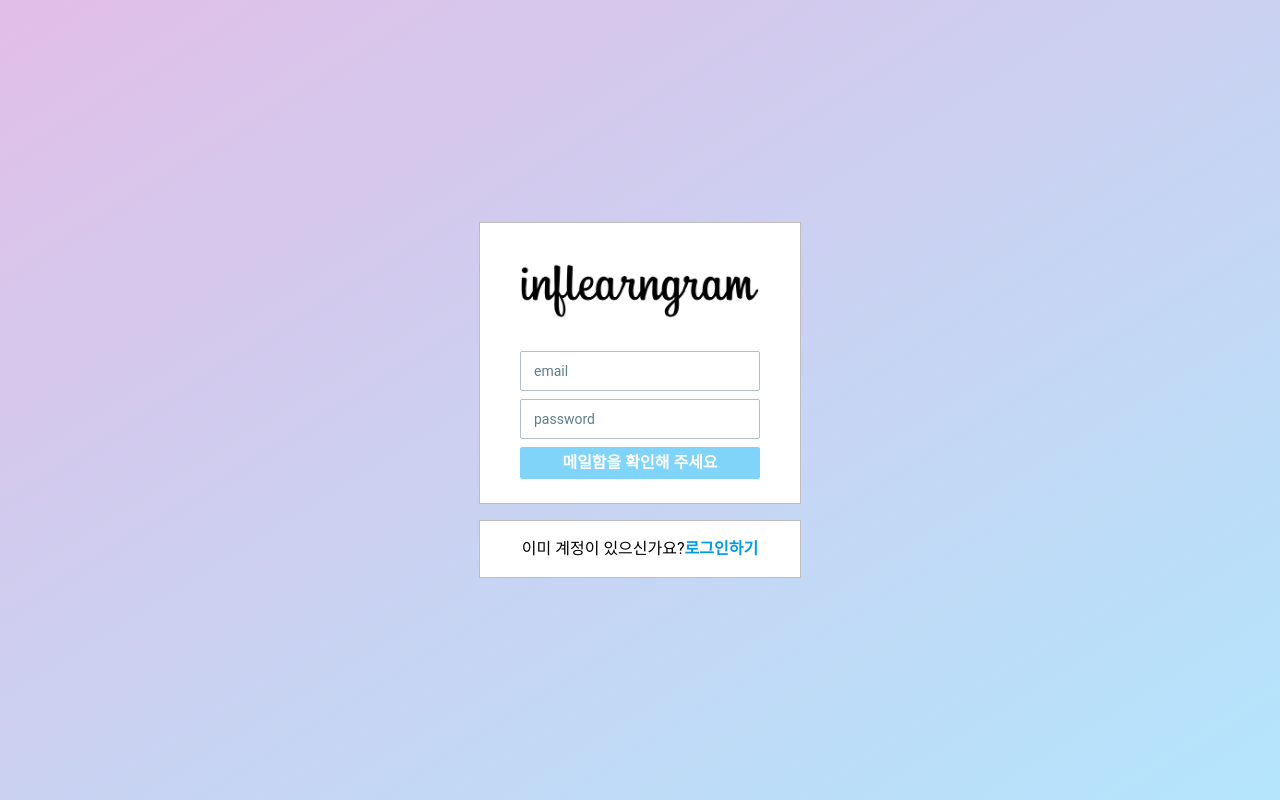
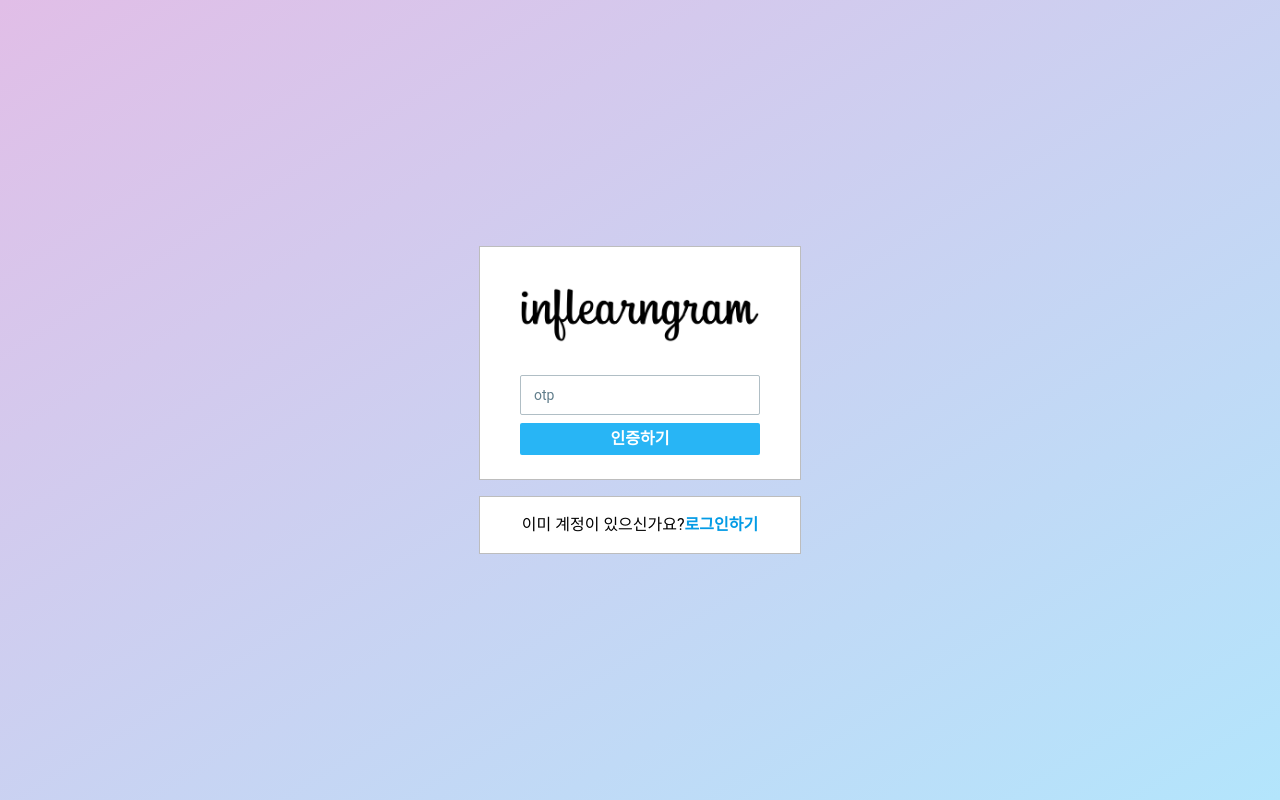
Before and after one commit to y-minion/Supabase-instagram-clone, a Next.js app in the folder supabase-instagram-clone/: page / in a window 1280 px wide. Both pictures are taken after a click on the button "가입하기". Built offline with nearby package versions, Linux system fonts and the light colour scheme; no server answers.

Commit message:
✨ OTP 회원가입 기능 구현 완료
supabase.auth.verifyOtp를 통해 이메일을 통해 받은 인증번호를 이용해 회원 정보를 검증한뒤, 회원가입 시키도록 구현 완료

```diff
--- a/supabase-instagram-clone/components/auth/signup.tsx
+++ b/supabase-instagram-clone/components/auth/signup.tsx
@@ -6,6 +6,7 @@ import { useState } from "react";
 import { createBrowserSupabaseClient } from "utils/supabase/client";
 
 export default function SignUp({ setView }) {
+  const [otp, setOtp] = useState("");
   const [email, setEmail] = useState("");
   const [password, setPassword] = useState("");
   const [confirmationRequired, setConfirmationRequiered] = useState(false);
@@ -35,11 +36,42 @@ export default function SignUp({ setView }) {
     },
   });
 
+  const verifyOtpMutation = useMutation({
+    mutationFn: async () => {
+      //회원가입 진행시 수파베이스의 회원가입 메서드를 사용한다. 사용자의 이메일,비밀번호, 리다이렉트 주소를 전달한다.
+      //회원가입 로직이 성공시 data가 반환된다.
+      const { data, error } = await supabase.auth.verifyOtp({
+        type: "signup",
+        email,
+        token: otp,
+      });
+
+      //회원가입 성공시 승인여부 상태도 변경한다.
+      if (data) {
+        console.log(data);
+      }
+
+      if (error) {
+        alert(error.message);
+      }
+    },
+  });
+
   return (
     <div className="flex flex-col gap-4">
       <div className="pt-10 pb-6 px-10 w-full flex flex-col items-center justify-center max-w-full border border-gray-400 bg-white gap-2">
         <img src="images/inflearngram.png" className="w-60 mb-6" />
-
+        {confirmationRequired ? (
+          <Input
+            value={otp}
+            onChange={(e) => setOtp(e.target.value)}
+            label="otp"
+            type="text"
+            className="w-full rounded-sm"
+            placeholder="6자리 OTP를 입력해주세요."
+          />
+        ) : (
+          <>
             <Input
               value={email}
               onChange={(e) => setEmail(e.target.value)}
@@ -54,14 +86,28 @@ export default function SignUp({ setView }) {
               type="password"
               className="w-full rounded-sm"
             />
+          </>
+        )}
         <Button
-          onClick={() => signupMutation.mutate()}
-          loading={signupMutation.isPending}
-          disabled={confirmationRequired} //중복 가입을 방지하기 위해 가입이 승인된 경우라면 동작하지 않아야 한다.
+          onClick={() =>
+            confirmationRequired
+              ? verifyOtpMutation.mutate()
+              : signupMutation.mutate()
+          }
+          loading={
+            confirmationRequired
+              ? verifyOtpMutation.isPending
+              : signupMutation.isPending
+          }
+          disabled={
+            confirmationRequired
+              ? verifyOtpMutation.isPending
+              : signupMutation.isPending
+          } //중복 가입을 방지하기 위해 가입이 승인된 경우라면 동작하지 않아야 한다.
           color="light-blue"
           className="w-full rounded-sm py-1 text-md"
         >
-          {confirmationRequired ? "메일함을 확인해 주세요" : "가입하기"}
+          {confirmationRequired ? "인증하기" : "가입하기"}
         </Button>
       </div>
       <div className="py-4 w-full text-center max-w-lg border border-gray-400 bg-white">
```
Lines whose indentation alone changed are shown as unchanged.
